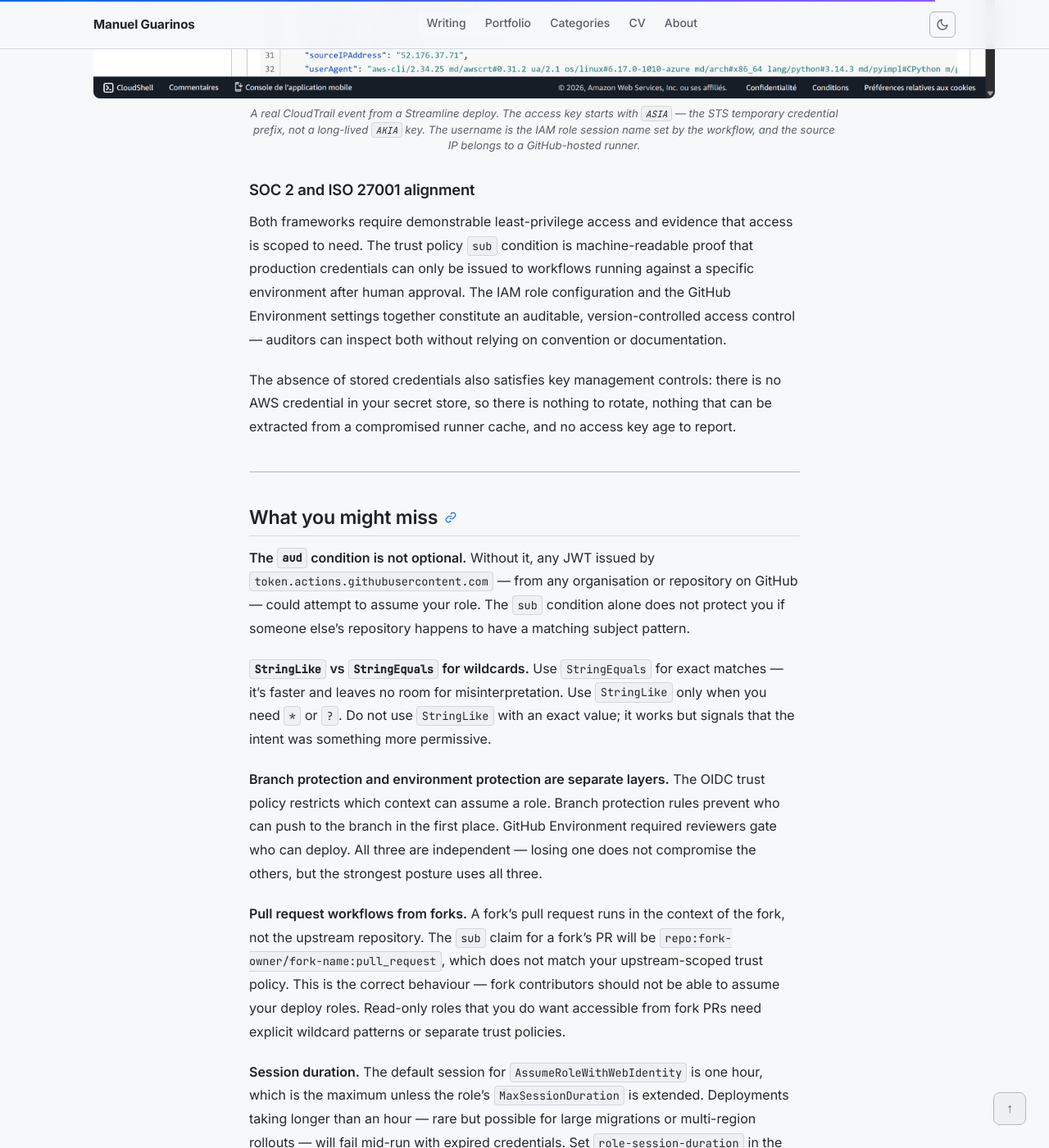
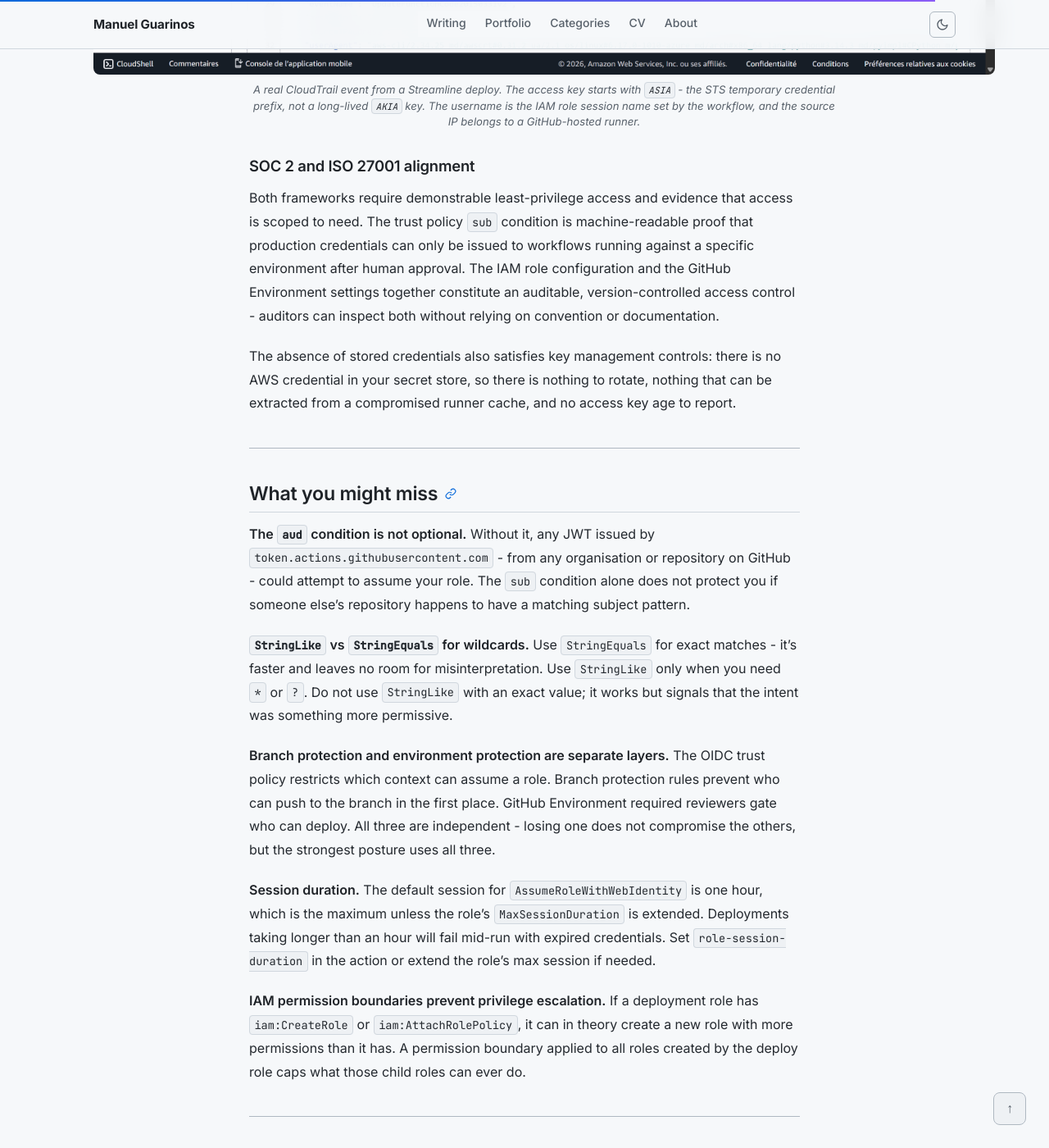
Before and after one commit to mguarinos/mguarinos.github.io, a Jekyll site: the page built from _posts/2026-04-20-github-aws-oidc-cicd.md, in a window 1280 px wide and 1400 px high, scrolled down 10117 px. Shown: the whole window at 82% size. Built offline with Jekyll 4.4.1, drawn with Linux system fonts in a browser that asks for light colours; the table of contents is made by our own code; some of the changed text lies outside the part shown.

Commit message:
fix: Remove double hyphen in 2026-04-20-github-aws-oidc-cicd.md

````diff
--- a/_posts/2026-04-20-github-aws-oidc-cicd.md
+++ b/_posts/2026-04-20-github-aws-oidc-cicd.md
@@ -85,7 +85,7 @@ aws iam create-role \
 
 Two conditions, both must pass:
 
-- `aud` must equal `sts.amazonaws.com` — prevents tokens minted for other services from being used here.
+- `aud` must equal `sts.amazonaws.com` - prevents tokens minted for other services from being used here.
 - `sub` must match your pattern - scopes the role to a specific repository and trigger context.
 
 ---
@@ -189,7 +189,7 @@ aws iam create-role \
 For production, scoped to the GitHub Environment instead of a branch:
 
 ```bash
-# trust-policy-prod.json — sub: "repo:your-org/your-repo:environment:production"
+# trust-policy-prod.json - sub: "repo:your-org/your-repo:environment:production"
 aws iam create-role \
   --role-name github-prod-deploy \
   --assume-role-policy-document file://trust-policy-prod.json
@@ -206,7 +206,7 @@ jobs:
   prepare:
     runs-on: ubuntu-latest
     permissions:
-      contents: read          # no id-token here — this job doesn't touch AWS
+      contents: read          # no id-token here - this job doesn't touch AWS
 
   deploy-frontend:
     needs: prepare
@@ -231,9 +231,9 @@ jobs:
 
 Three things to notice:
 
-**`id-token: write` is job-scoped.** The `prepare` job reads the repository and detects what changed — it never touches AWS, so it doesn't request the OIDC permission. Only the jobs that call `configure-aws-credentials` need `id-token: write`. At the workflow level the default permission is `id-token: none`, which is correct.
+**`id-token: write` is job-scoped.** The `prepare` job reads the repository and detects what changed - it never touches AWS, so it doesn't request the OIDC permission. Only the jobs that call `configure-aws-credentials` need `id-token: write`. At the workflow level the default permission is `id-token: none`, which is correct.
 
-**`environment: production` is where the approval gate lives.** Set this on the job, not the workflow. GitHub will pause the job and require the designated reviewers to approve before the OIDC token is issued. The `sub` claim will contain `environment:production` only after approval — matching your IAM trust policy condition.
+**`environment: production` is where the approval gate lives.** Set this on the job, not the workflow. GitHub will pause the job and require the designated reviewers to approve before the OIDC token is issued. The `sub` claim will contain `environment:production` only after approval - matching your IAM trust policy condition.
 
 **`role-to-assume` accepts an ARN, not a key pair.** There is no `aws-access-key-id` or `aws-secret-access-key`. The action handles the full OIDC exchange internally and exports the standard `AWS_*` environment variables for subsequent steps.
 
@@ -255,16 +255,16 @@ Every `AssumeRoleWithWebIdentity` call creates a CloudTrail event. That event in
 - The source IP of the GitHub runner
 - The resulting session ARN
 
-Every subsequent AWS API call in that session carries the session ARN. You can trace any S3 put, Lambda invocation, or CloudFront invalidation back to the exact repository, branch, and workflow run that triggered it — without any tagging convention or log enrichment.
+Every subsequent AWS API call in that session carries the session ARN. You can trace any S3 put, Lambda invocation, or CloudFront invalidation back to the exact repository, branch, and workflow run that triggered it.
 
 <figure>
   <img src="/assets/images/github-aws-oidc-cicd/cloudtrail-screenshot.png" alt="AWS CloudTrail event showing UpdateFunctionCode triggered by GitHubActions with a temporary ASIA access key and the runner's source IP">
-  <figcaption>A real CloudTrail event from a Streamline deploy. The access key starts with <code>ASIA</code> — the STS temporary credential prefix, not a long-lived <code>AKIA</code> key. The username is the IAM role session name set by the workflow, and the source IP belongs to a GitHub-hosted runner.</figcaption>
+  <figcaption>A real CloudTrail event from a Streamline deploy. The access key starts with <code>ASIA</code> - the STS temporary credential prefix, not a long-lived <code>AKIA</code> key. The username is the IAM role session name set by the workflow, and the source IP belongs to a GitHub-hosted runner.</figcaption>
 </figure>
 
 ### SOC 2 and ISO 27001 alignment
 
-Both frameworks require demonstrable least-privilege access and evidence that access is scoped to need. The trust policy `sub` condition is machine-readable proof that production credentials can only be issued to workflows running against a specific environment after human approval. The IAM role configuration and the GitHub Environment settings together constitute an auditable, version-controlled access control — auditors can inspect both without relying on convention or documentation.
+Both frameworks require demonstrable least-privilege access and evidence that access is scoped to need. The trust policy `sub` condition is machine-readable proof that production credentials can only be issued to workflows running against a specific environment after human approval. The IAM role configuration and the GitHub Environment settings together constitute an auditable, version-controlled access control - auditors can inspect both without relying on convention or documentation.
 
 The absence of stored credentials also satisfies key management controls: there is no AWS credential in your secret store, so there is nothing to rotate, nothing that can be extracted from a compromised runner cache, and no access key age to report.
 
@@ -272,15 +272,13 @@ The absence of stored credentials also satisfies key management controls: there
 
 ## What you might miss
 
-**The `aud` condition is not optional.** Without it, any JWT issued by `token.actions.githubusercontent.com` — from any organisation or repository on GitHub — could attempt to assume your role. The `sub` condition alone does not protect you if someone else's repository happens to have a matching subject pattern.
+**The `aud` condition is not optional.** Without it, any JWT issued by `token.actions.githubusercontent.com` - from any organisation or repository on GitHub - could attempt to assume your role. The `sub` condition alone does not protect you if someone else's repository happens to have a matching subject pattern.
 
-**`StringLike` vs `StringEquals` for wildcards.** Use `StringEquals` for exact matches — it's faster and leaves no room for misinterpretation. Use `StringLike` only when you need `*` or `?`. Do not use `StringLike` with an exact value; it works but signals that the intent was something more permissive.
+**`StringLike` vs `StringEquals` for wildcards.** Use `StringEquals` for exact matches - it's faster and leaves no room for misinterpretation. Use `StringLike` only when you need `*` or `?`. Do not use `StringLike` with an exact value; it works but signals that the intent was something more permissive.
 
-**Branch protection and environment protection are separate layers.** The OIDC trust policy restricts which context can assume a role. Branch protection rules prevent who can push to the branch in the first place. GitHub Environment required reviewers gate who can deploy. All three are independent — losing one does not compromise the others, but the strongest posture uses all three.
+**Branch protection and environment protection are separate layers.** The OIDC trust policy restricts which context can assume a role. Branch protection rules prevent who can push to the branch in the first place. GitHub Environment required reviewers gate who can deploy. All three are independent - losing one does not compromise the others, but the strongest posture uses all three.
 
-**Pull request workflows from forks.** A fork's pull request runs in the context of the fork, not the upstream repository. The `sub` claim for a fork's PR will be `repo:fork-owner/fork-name:pull_request`, which does not match your upstream-scoped trust policy. This is the correct behaviour — fork contributors should not be able to assume your deploy roles. Read-only roles that you do want accessible from fork PRs need explicit wildcard patterns or separate trust policies.
-
-**Session duration.** The default session for `AssumeRoleWithWebIdentity` is one hour, which is the maximum unless the role's `MaxSessionDuration` is extended. Deployments taking longer than an hour — rare but possible for large migrations or multi-region rollouts — will fail mid-run with expired credentials. Set `role-session-duration` in the action or extend the role's max session if needed.
+**Session duration.** The default session for `AssumeRoleWithWebIdentity` is one hour, which is the maximum unless the role's `MaxSessionDuration` is extended. Deployments taking longer than an hour will fail mid-run with expired credentials. Set `role-session-duration` in the action or extend the role's max session if needed.
 
 **IAM permission boundaries prevent privilege escalation.** If a deployment role has `iam:CreateRole` or `iam:AttachRolePolicy`, it can in theory create a new role with more permissions than it has. A permission boundary applied to all roles created by the deploy role caps what those child roles can ever do.
 
@@ -290,10 +288,10 @@ The absence of stored credentials also satisfies key management controls: there
 
 The setup reduces to five things:
 
-1. **An IAM OIDC provider** — registered once per AWS account, pointing at `https://token.actions.githubusercontent.com`.
-2. **One IAM role per environment per access level** — each with a trust policy that `StringEquals` the `sub` claim to the exact context allowed.
-3. **A scoped permissions policy on each role** — listing only the specific resource ARNs the pipeline needs to touch.
-4. **A GitHub Environment** for each production-grade deployment target — with required reviewers and (optionally) a deployment wait timer.
+1. **An IAM OIDC provider** - registered once per AWS account, pointing at `https://token.actions.githubusercontent.com`.
+2. **One IAM role per environment per access level** - each with a trust policy that `StringEquals` the `sub` claim to the exact context allowed.
+3. **A scoped permissions policy on each role** - listing only the specific resource ARNs the pipeline needs to touch.
+4. **A GitHub Environment** for each production-grade deployment target - with required reviewers and (optionally) a deployment wait timer.
 5. **`permissions: id-token: write`** on the specific jobs that call `configure-aws-credentials`, and only those jobs.
 
-The resulting pipeline has no secrets to manage in GitHub, produces a full attribution chain in CloudTrail, and can only deploy to production after a human explicitly approves it through a gated GitHub Environment — all without any changes to how the actual deployment steps work.
+The resulting pipeline has no secrets to manage in GitHub, produces a full attribution chain in CloudTrail, and can only deploy to production after a human explicitly approves it through a gated GitHub Environment - all without any changes to how the actual deployment steps work.
````
